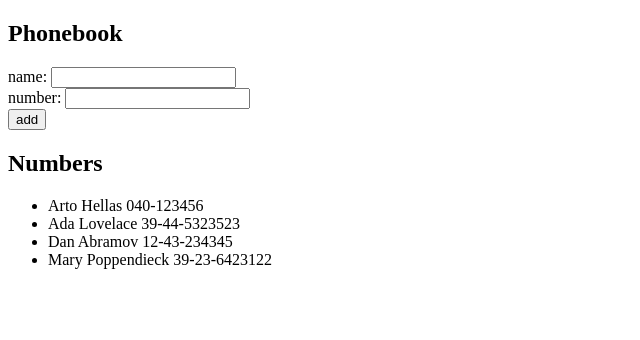
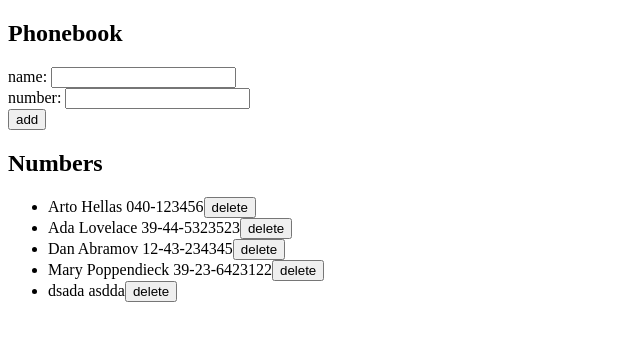
Before and after one commit to violehtone/Full_stack_open_2020, a React (Create React App) app in the folder part2/phonebook/: page / in a window 1280 px wide. Shown: the top 340 px of the page, without its empty margins (0-640 px from the left). Built offline with nearby package versions, Linux system fonts and the light colour scheme; data requests are answered from the project's data file.

Commit message:
exercises 2.15 and 2.15

```diff
--- a/part2/phonebook/db.json
+++ b/part2/phonebook/db.json
@@ -1,5 +1,5 @@
 {
-    "persons":[
+  "persons": [
     {
       "name": "Arto Hellas",
       "number": "040-123456",
@@ -19,6 +19,11 @@
       "name": "Mary Poppendieck",
       "number": "39-23-6423122",
       "id": 4
+    },
+    {
+      "name": "dsada",
+      "number": "asdda",
+      "id": 5
     }
   ]
 }
--- a/part2/phonebook/src/App.js
+++ b/part2/phonebook/src/App.js
@@ -1,7 +1,7 @@
 
 import React, { useState, useEffect } from 'react'
 import PersonList from './components/PersonList'
-import axios from 'axios'
+import personService from './services/persons'
 
 const App = () => {
     const [ persons, setPersons ] = useState([])
@@ -9,13 +9,15 @@ const App = () => {
     const [ newNumber, setNewNumber ] = useState('')
 
     const hook = () => {
-        console.log('effect')
-        axios
-            .get('http://localhost:3001/persons')
-            .then(response => {
-                console.log('promise fulfilled')
-                setPersons(response.data)
-            })
+      personService
+        .getAll()
+        .then(initialPersons => {
+          console.log('promise fulfilled')
+          setPersons(initialPersons)
+        })
+        .catch(error => {
+          console.log('fail', error)
+        })
     }
 
     useEffect(hook, [])
@@ -34,9 +36,16 @@ const App = () => {
         if(duplicate) {
             window.alert(`${newName} is already in phonebook`)
         }else{
-            setPersons(persons.concat(personObject))
-            setNewName('')
-            setNewNumber('')
+          personService
+            .create(personObject)
+            .then(returnedPerson => {
+              setPersons(persons.concat(returnedPerson))
+              setNewName('')
+              setNewNumber('')
+            })
+            .catch(error => {
+              console.log('fail', error)
+            })
         }}
 
     const handleNameChange = (event) => {
@@ -45,6 +54,10 @@ const App = () => {
 
     const handleNumberChange = (event) => {
         setNewNumber(event.target.value)
+    }
+
+    const del = () => {
+      console.log("Click!")
     }
 
     return (
@@ -58,7 +71,7 @@ const App = () => {
           </div>
         </form>
         <h2>Numbers</h2>
-        <PersonList persons = {persons} />
+        <PersonList persons = {persons} del = {del} />
       </div>
     )
   }
--- a/part2/phonebook/src/components/Person.js
+++ b/part2/phonebook/src/components/Person.js
@@ -1,8 +1,11 @@
 import React from 'react'
 
-const Person = ({name, number}) => {
+const Person = ({name, number, del}) => {
     return(
-        <li> {name} {number} </li>
+        <li>
+            {name} {number}
+            <button onClick = {del}> delete </button>
+         </li>
     )}
 
 export default Person
--- a/part2/phonebook/src/components/PersonList.js
+++ b/part2/phonebook/src/components/PersonList.js
@@ -1,11 +1,11 @@
 import React from 'react'
 import Person from './Person'
 
-const PersonList = ({persons}) => {
+const PersonList = ({persons, del}) => {
     return(
         <ul>
         {persons.map(person =>
-            <Person name = {person.name} number = {person.number}/>)}
+            <Person name = {person.name} number = {person.number} del = {del} />)}
         </ul>
     )}
 
--- /dev/null
+++ b/part2/phonebook/src/services/persons.js
@@ -0,0 +1,19 @@
+import axios from 'axios'
+const baseUrl = 'http://localhost:3001/persons'
+
+const getAll = () => {
+    const request = axios.get(baseUrl)
+    return request.then(response => response.data)
+}
+
+const create = newObject => {
+    const request = axios.post(baseUrl, newObject)
+    return request.then(response => response.data)
+}
+
+const update = (name, newObject) => {
+    const request = axios.put(`${baseUrl}/${name}`, newObject)
+    return request.then(response => response.data)
+}
+
+export default { getAll, create, update }
```
Lines whose indentation alone changed are shown as unchanged.
